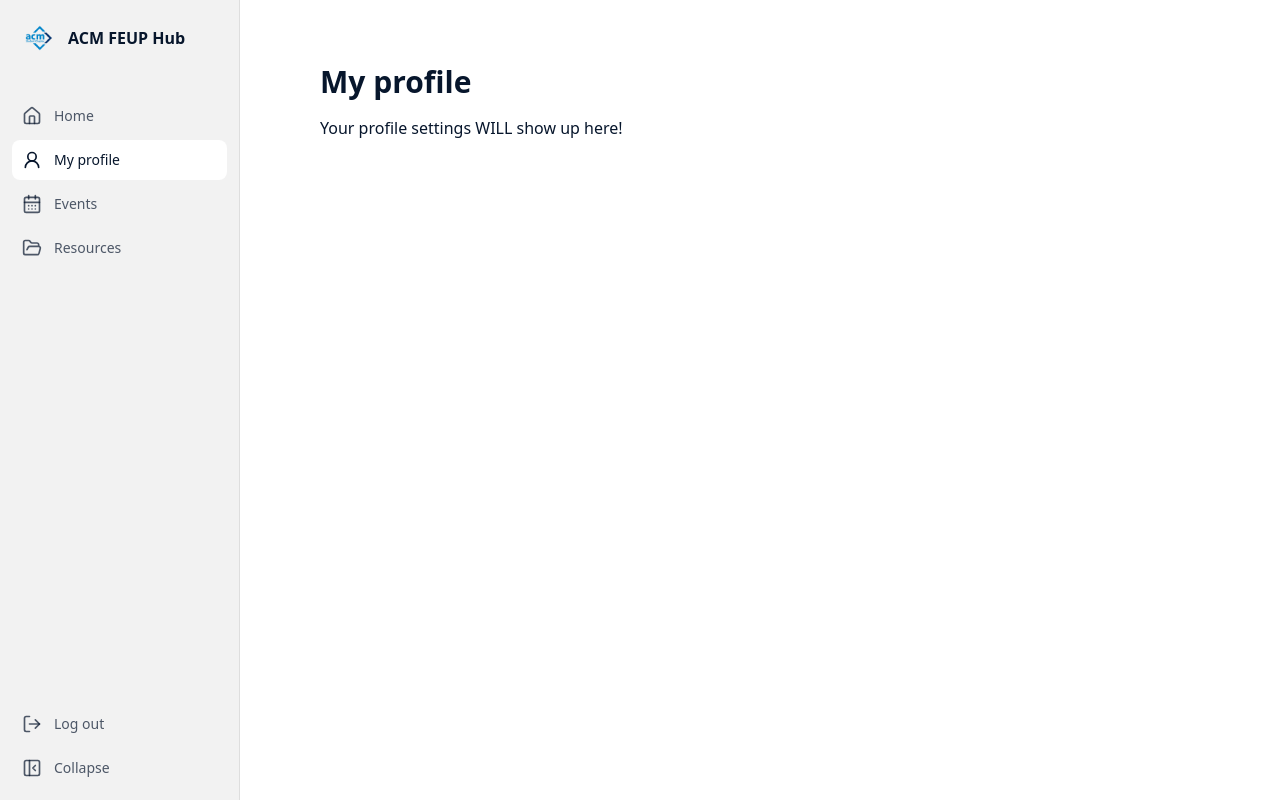
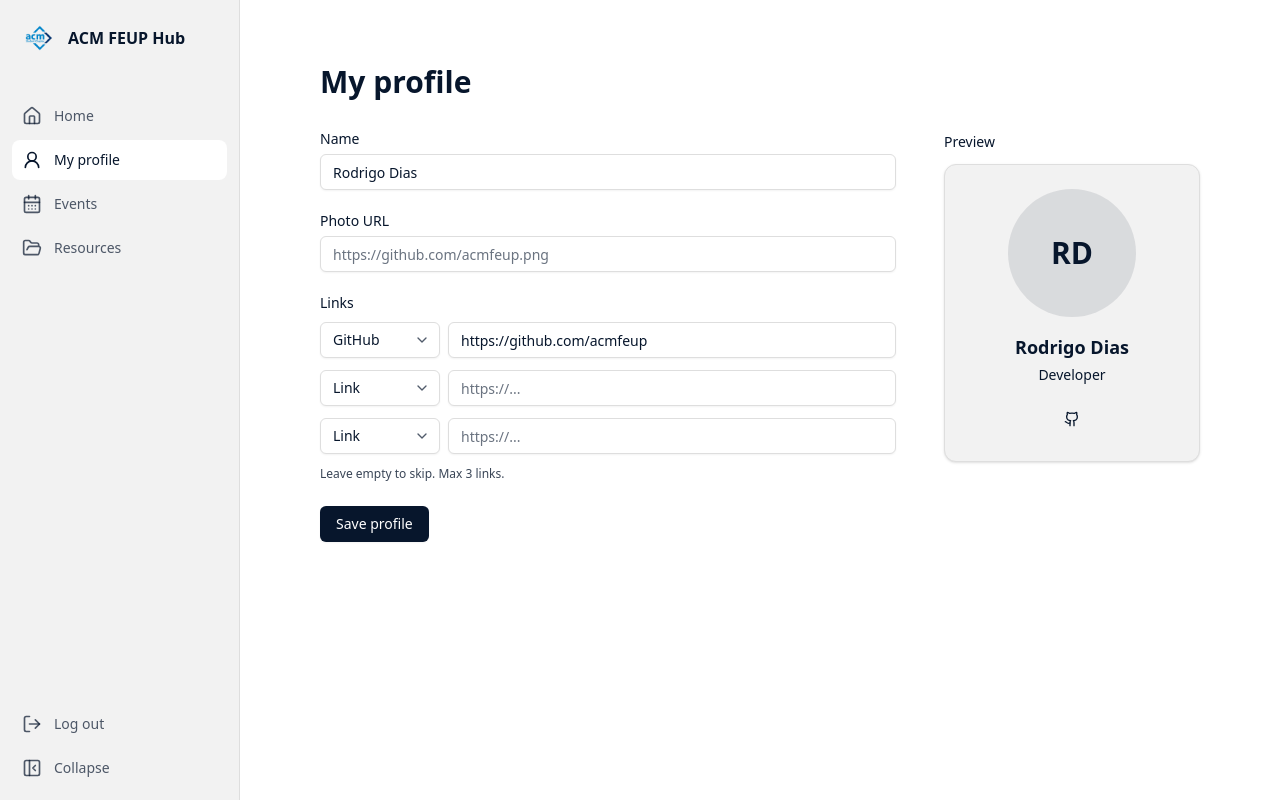
Before and after one commit to acmfeup/new-website, a Next.js app in the folder apps/web/: page /hub/profile in a window 1280 px wide. Built offline with nearby package versions, Linux system fonts and the light colour scheme.

Commit message:
feat(profile): add profile form and page

```diff
--- a/apps/web/src/app/hub/profile/page.tsx
+++ b/apps/web/src/app/hub/profile/page.tsx
@@ -1,8 +1,13 @@
-export default function Page() {
+import ProfileForm from "@/components/hub/ProfileForm";
+import { getMyProfile } from "@/lib/hub";
+
+export default async function ProfilePage() {
+  const profile = await getMyProfile();
+
   return (
-    <>
+    <div className="space-y-8">
       <h1 className="text-3xl font-semibold">My profile</h1>
-      <p className="mt-4">Your profile settings WILL show up here!</p>
-    </>
+      <ProfileForm initialProfile={profile} />
+    </div>
   );
 }
--- a/apps/web/src/components/MemberCard.tsx
+++ b/apps/web/src/components/MemberCard.tsx
@@ -20,6 +20,7 @@ const LINK_TYPES: Partial<Record<string, { label: string; icon: LucideIcon }>> =
     linkedin: { label: "LinkedIn", icon: Linkedin },
     instagram: { label: "Instagram", icon: Instagram },
     website: { label: "Website", icon: Globe },
+    link: { label: "Link", icon: Link },
   };
 
 interface MemberCardProps {
--- /dev/null
+++ b/apps/web/src/components/hub/ProfileForm.tsx
@@ -0,0 +1,144 @@
+"use client";
+
+import { useActionState } from "react";
+import MemberCard from "@/components/MemberCard";
+import { Button } from "@/components/ui/button";
+import {
+  Field,
+  FieldDescription,
+  FieldGroup,
+  FieldLabel,
+  FieldLegend,
+  FieldSet,
+} from "@/components/ui/field";
+import { Input } from "@/components/ui/input";
+import { Select } from "@/components/ui/select";
+import { updateMyProfile } from "@/lib/hub";
+import type { TeamMember } from "@/lib/team";
+
+// TODO: These constants should maybe come from somewhere else later?
+const MAX_LINKS = 3;
+const LINK_TYPES = [
+  { value: "link", label: "Link" },
+  { value: "github", label: "GitHub" },
+  { value: "linkedin", label: "LinkedIn" },
+  { value: "instagram", label: "Instagram" },
+  { value: "website", label: "Website" },
+];
+
+interface FormState {
+  profile: TeamMember;
+  message?: string;
+}
+
+async function saveProfile(
+  state: FormState,
+  formData: FormData,
+): Promise<FormState> {
+  const cleanedInput = {
+    name: String(formData.get("name")).trim(),
+    photoUrl: String(formData.get("photoUrl")).trim() || null,
+    links: Array.from({ length: MAX_LINKS }, (_, i) => ({
+      type: String(formData.get(`links.${i}.type`)),
+      url: String(formData.get(`links.${i}.url`)),
+    })).filter((link) => link.url),
+  };
+
+  try {
+    const profile = await updateMyProfile(cleanedInput);
+    return { profile, message: "Profile saved." };
+  } catch {
+    return {
+      profile: { ...state.profile, ...cleanedInput },
+      message: "An error occurred while saving your profile.",
+    };
+  }
+}
+
+export default function ProfileForm({
+  initialProfile,
+}: {
+  initialProfile: TeamMember;
+}) {
+  const [{ profile, message }, formAction, pending] = useActionState(
+    saveProfile,
+    { profile: initialProfile },
+  );
+
+  return (
+    <div className="flex lg:flex-row flex-col gap-10 lg:items-start lg:gap-12">
+      <form action={formAction} className="flex-1">
+        <FieldGroup>
+          <Field>
+            <FieldLabel htmlFor="name">Name</FieldLabel>
+            <Input
+              id="name"
+              name="name"
+              autoComplete="name"
+              required
+              defaultValue={profile.name}
+            />
+          </Field>
+
+          <Field>
+            <FieldLabel htmlFor="photoUrl">Photo URL</FieldLabel>
+            <Input
+              id="photoUrl"
+              name="photoUrl"
+              type="url"
+              placeholder="https://github.com/acmfeup.png"
+              defaultValue={profile.photoUrl ?? ""}
+            />
+          </Field>
+
+          <FieldSet>
+            <FieldLegend>Links</FieldLegend>
+            {Array.from({ length: MAX_LINKS }, (_, i) => (
+              // biome-ignore lint/suspicious/noArrayIndexKey: fixed rows, never reordered
+              <div key={i} className="flex gap-2">
+                <Select
+                  name={`links.${i}.type`}
+                  aria-label={`Link ${i + 1} platform`}
+                  defaultValue={profile.links[i]?.type ?? "link"}
+                  className="w-30"
+                >
+                  {LINK_TYPES.map((type) => (
+                    <option key={type.value} value={type.value}>
+                      {type.label}
+                    </option>
+                  ))}
+                </Select>
+                <Input
+                  name={`links.${i}.url`}
+                  aria-label={`Link ${i + 1} URL`}
+                  type="url"
+                  placeholder="https://..."
+                  defaultValue={profile.links[i]?.url ?? ""}
+                />
+              </div>
+            ))}
+            <FieldDescription>
+              Leave empty to skip. Max 3 links.
+            </FieldDescription>
+          </FieldSet>
+
+          <div className="flex items-center gap-3">
+            <Button type="submit" disabled={pending}>
+              {pending ? "Saving..." : "Save profile"}
+            </Button>
+            {message && <output className="text-sm">{message}</output>}
+          </div>
+        </FieldGroup>
+      </form>
+
+      <section>
+        <h2 className="text-sm font-medium text-muted-foreground mb-3">
+          Preview
+        </h2>
+        <div className="w-full sm:w-64">
+          <MemberCard member={profile} />
+        </div>
+      </section>
+    </div>
+  );
+}
--- a/apps/web/src/lib/team.ts
+++ b/apps/web/src/lib/team.ts
@@ -1,6 +1,6 @@
 import team from "@/data/team.json";
 
-// "github", "linkedin", "instagram", "website", or a type added later.
+// "github", "linkedin", "instagram", "website", "link", or a type added later.
 export type MemberLink = {
   type: string;
   url: string;
```
